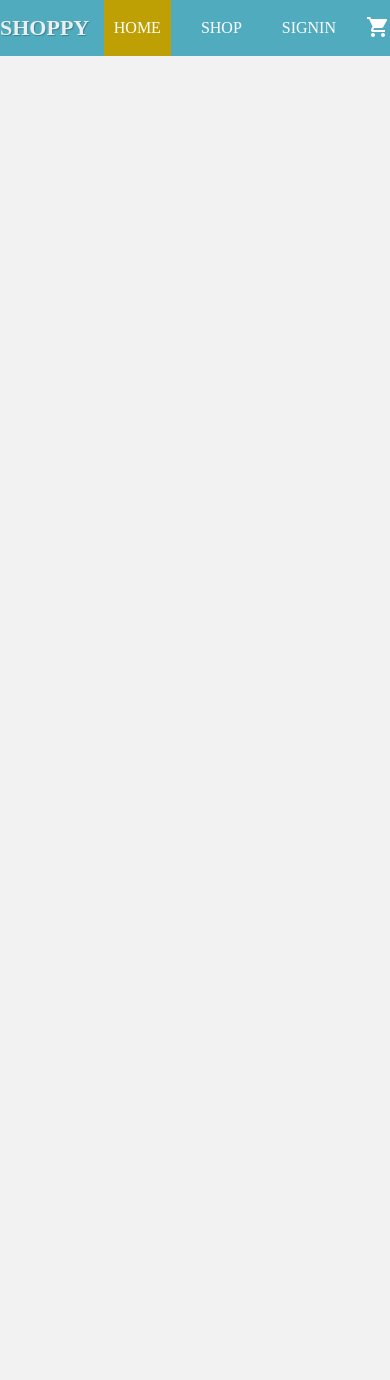
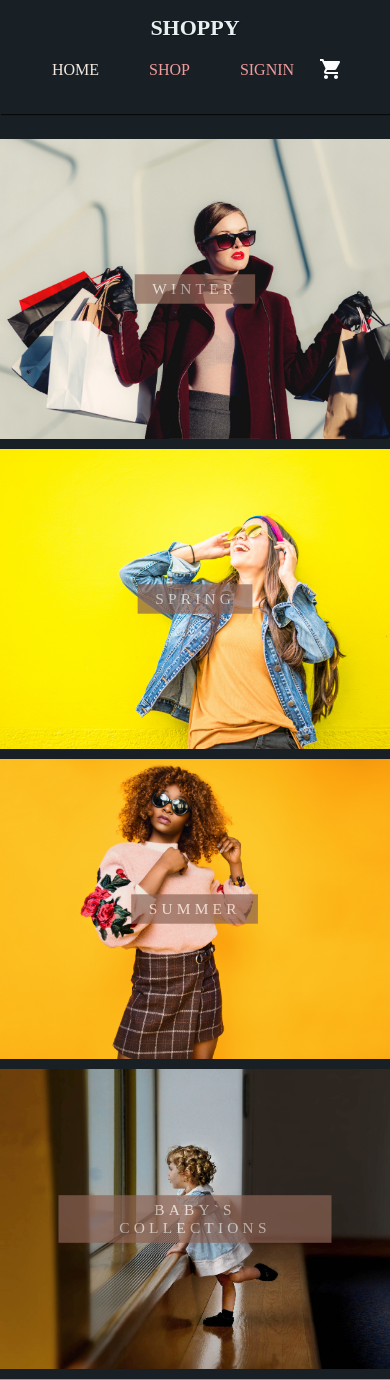
Before and after one commit to touhidulShawan/shoppy-static, a PHP site: page / in a window 390 px wide. Shown: the top 1380 px of the page. Before the commit the page ends 56 px from the top, so only its background shows below. Run offline with PHP 8.4, Linux system fonts and the light colour scheme; grey boxes are pictures that could not be loaded.

Commit message:
complete collection navigation and homepage

```diff
--- a/index.html
+++ b/index.html
@@ -7,6 +7,7 @@
     <link rel="stylesheet" href="./css/style.css" />
   </head>
   <body>
+    <!-- navbar start -->
     <nav class="nav">
       <div class="container nav__container">
         <a href="index.html" class="logo">
@@ -26,5 +27,31 @@
         </ul>
       </div>
     </nav>
+    <!-- navbar end  -->
+
+    <!-- collections navigation start -->
+    <div class="container navigation__wrapper">
+      <!-- winter  -->
+      <div class="navigation__winter navigation__container">
+        <a href="#">Winter</a>
+      </div>
+      <!-- spring  -->
+      <div class="navigation__spring navigation__container">
+        <a href="#">spring</a>
+      </div>
+      <!-- summer  -->
+      <div class="navigation__summer navigation__container">
+        <a href="#">summer</a>
+      </div>
+      <!-- baby collections  -->
+      <div class="navigation__baby navigation__container">
+        <a href="#">Baby`s collections</a>
+      </div>
+      <!-- man collections  -->
+      <div class="navigation__man navigation__container">
+        <a href="#">man`s collection</a>
+      </div>
+    </div>
+    <!-- collections navigation end  -->
   </body>
 </html>
--- a/scss/components/_navbar.scss
+++ b/scss/components/_navbar.scss
@@ -1,7 +1,8 @@
 .nav {
-  background: var(--primary);
+  // background: var(--primary);
   padding: 1.5rem 0;
   overflow: hidden;
+  box-shadow: var(--shadow);
   &__container {
     display: flex;
     justify-content: space-between;
@@ -15,26 +16,26 @@
   }
 
   &__items {
-    &:not(:last-child) {
-      margin-right: 2rem;
-    }
+    margin-right: 2rem;
   }
 
   &__link {
     font-size: 1.6rem;
     text-transform: uppercase;
-    color: white;
+    color: var(--color);
     padding: 2rem 1rem;
     transition: all 0.38s ease-in-out;
 
     &:hover {
       background: var(--dark);
+      color: var(--primary);
     }
   }
 }
 
 .active__link {
   background: var(--dark);
+  color: var(--primary);
 }
 
 .logo {
@@ -48,6 +49,41 @@
 }
 
 .cart {
-  &__icon {
+  margin-right: 2rem !important;
+  &:hover {
+    cursor: pointer;
   }
 }
+
+@media (max-width: 745px) {
+  .nav__container {
+    width: 95%;
+    flex-direction: column;
+    align-items: center;
+    justify-content: center;
+  }
+
+  .logo__text {
+    text-align: center;
+  }
+
+  .nav__ul {
+    flex-wrap: wrap;
+  }
+
+  .nav__items {
+    margin: 2rem 1.5rem;
+  }
+
+  .nav__link {
+    &:hover {
+      background: transparent;
+      color: var(--primary);
+    }
+  }
+
+  .active__link {
+    background: transparent;
+    color: var(--primary);
+  }
+}
--- /dev/null
+++ b/scss/components/_navigation.scss
@@ -0,0 +1,90 @@
+.navigation__wrapper {
+  margin-top: 2.5rem;
+  height: 85vh;
+  display: grid;
+  grid-template-columns: repeat(3, 1fr);
+  grid-template-rows: 250px 1fr;
+  gap: 1rem;
+}
+
+.navigation {
+  &__container {
+    background-size: cover;
+    background-repeat: no-repeat;
+    background-position: center center;
+    display: flex;
+    justify-content: center;
+    align-items: center;
+    // box-shadow: var(--shadow);
+    // border: 2px solid var(--dark);
+    cursor: pointer;
+    text-transform: uppercase;
+
+    &:nth-child(5) {
+      grid-column: span 2;
+    }
+
+    a {
+      font-size: 2.2rem;
+      background-color: var(--dark);
+      color: var(--primary);
+      text-transform: uppercase;
+      text-decoration: none;
+      text-align: center;
+      letter-spacing: 0.6rem;
+      padding: 0.8rem 2.5rem;
+      opacity: 0.7;
+      transform: scale(0.7);
+      transition: all 0.38s ease-in-out;
+    }
+
+    &:hover {
+      a {
+        opacity: 1;
+        transform: scale(1);
+      }
+    }
+  }
+
+  &__winter {
+    background-image: url("../../img/winter.jpg");
+  }
+  &__spring {
+    background-image: url("../../img/spring.jpg");
+  }
+
+  &__summer {
+    background-image: url("../../img/summer.jpg");
+  }
+
+  &__baby {
+    background-image: url("../../img/baby_collection.jpg");
+  }
+  &__man {
+    background-image: url("../../img/man_collection.jpg");
+  }
+}
+
+@media screen and (max-width: 765px) {
+  .navigation__wrapper {
+    grid-template-columns: repeat(auto-fit, minmax(250px, 1fr));
+    grid-template-rows: repeat(3, 300px);
+  }
+}
+@media screen and (max-width: 548px) {
+  .navigation__wrapper {
+    grid-template-rows: repeat(5, 300px);
+  }
+}
+
+@media (min-width: 765px) and (max-width: 549px) {
+  .navigation__container:nth-child(5) {
+    grid-column: span 2;
+  }
+}
+
+@media screen and (max-width: 548px) {
+  .navigation__container:nth-child(5) {
+    grid-column: span 1;
+  }
+}
--- a/scss/partials/_colors.scss
+++ b/scss/partials/_colors.scss
@@ -1,10 +1,11 @@
 :root {
-  --bg: #f2f2f2;
-  --primary: #50abbf;
+  --bg: #182026;
+  --primary: #f2e8df;
   --secondary: #f2d027;
-  --accent: #f2e52e;
-  --dark: #bfa004;
+  --accent: #f2a663;
+  --color: #f29b9b;
   --light: #eaf0f1;
+  --dark: #8c6354;
   --shadow: 1px 1px 1px rgba(0, 0, 0, 0.75);
 }
 
--- a/scss/style.scss
+++ b/scss/style.scss
@@ -1,3 +1,4 @@
 @import "./partials/reset";
 @import "./partials/colors";
 @import "./components/navbar";
+@import "./components/navigation";
```
Also changed, not shown: css/style.css (+1 -1 lines), 1 other file.
